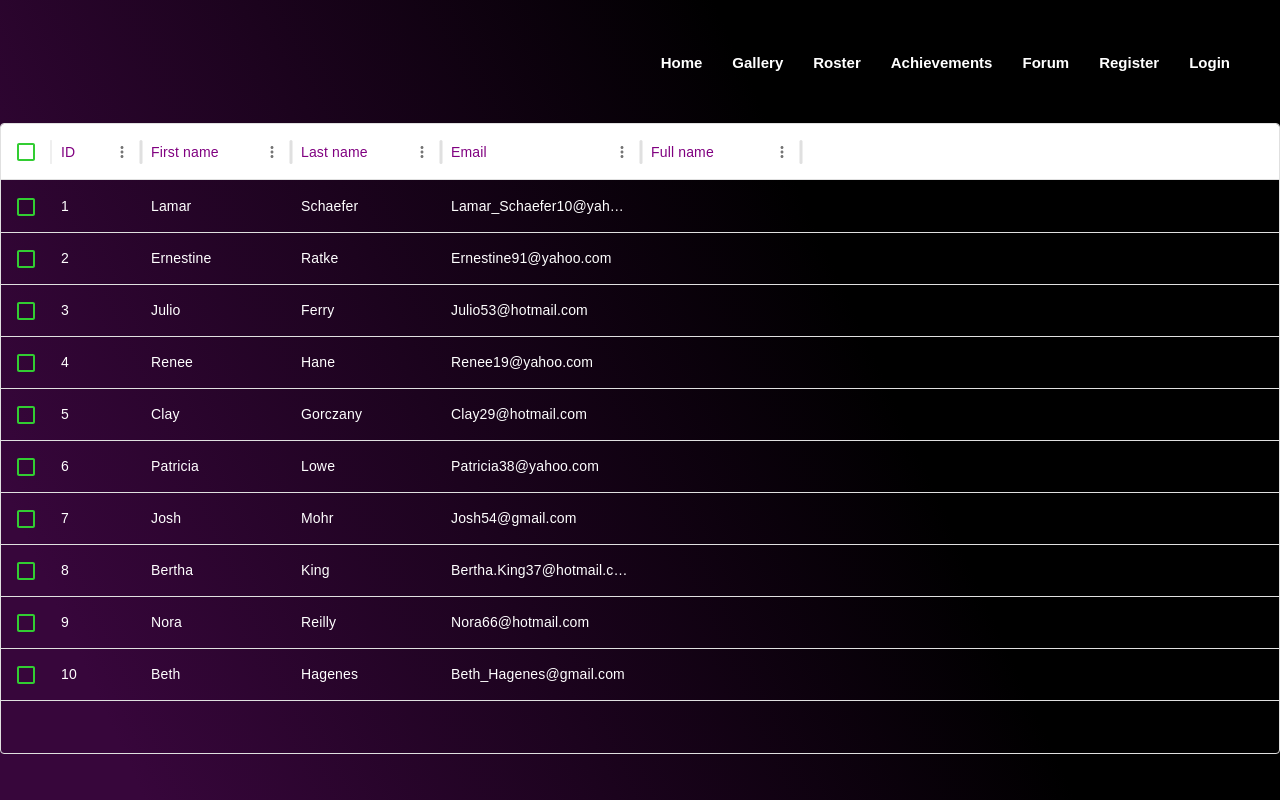
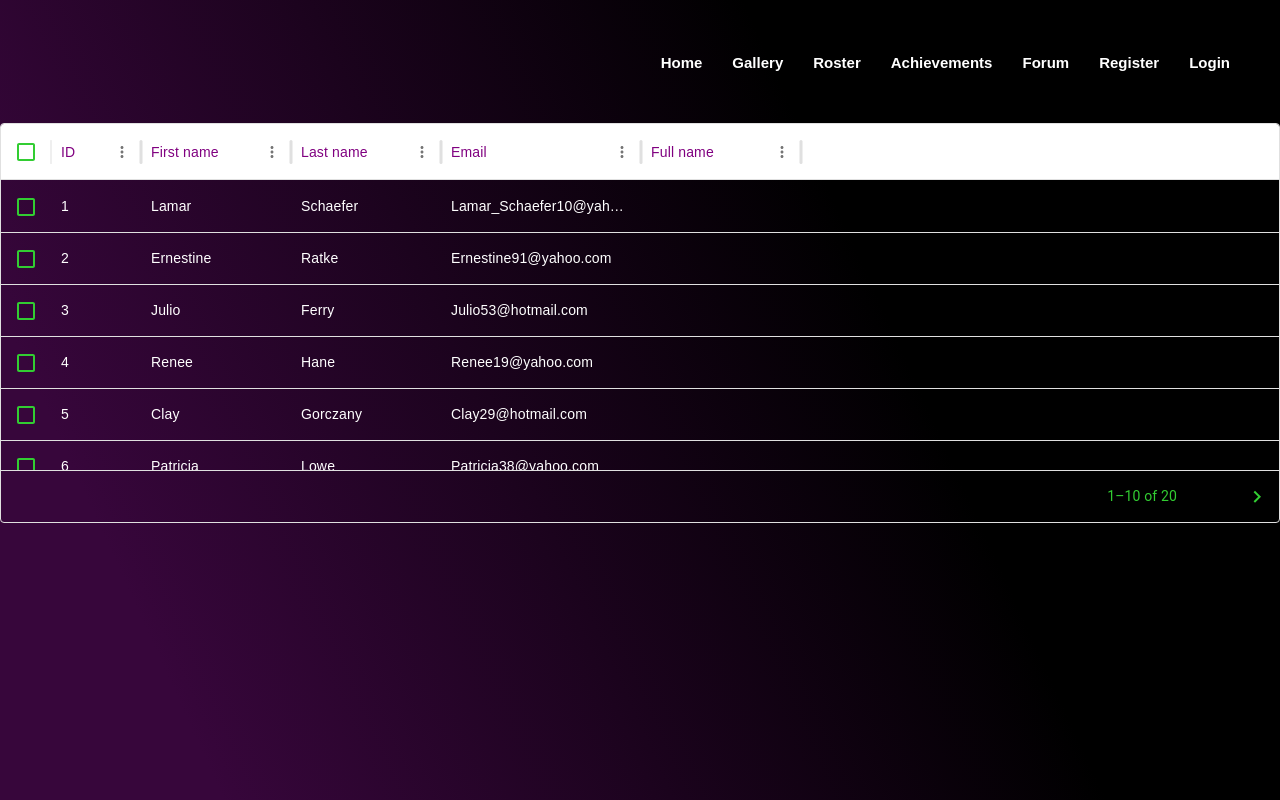
Before and after one commit to Spamz93/Practice-Project, a React (Vite) app: page /roster in a window 1280 px wide. Shown: the top 800 px of the page. Built offline with nearby package versions, Linux system fonts and the light colour scheme.

Commit message:
pagination fix

```diff
--- a/src/components/Image_Box/Image_Box.jsx
+++ b/src/components/Image_Box/Image_Box.jsx
@@ -9,13 +9,12 @@ const Image_Box = () => {
         <Box className="hero-img">
           <Box
             component="img"
-            src='../../../public/Goblino_2_transperant.png'
+            src='../../../public/Goblino_2_transperant.svg'
             alt="description"
             sx={{
               width: "100%",
               height: "auto",
-              maxWidth: "100%",
-              display: "block",
+              maxWidth: "600px",
 
             }}
           />
--- a/src/pages/Roster/Roster.jsx
+++ b/src/pages/Roster/Roster.jsx
@@ -61,7 +61,7 @@ const Roster = () => {
   console.log('Rendering DataGrid with rows:', characters);
 
   return (
-    <Box sx={{ height: '400', width: '100%' }}>
+    <Box sx={{ height: '400px', width: '100%' }}>
       <DataGrid
         rows={characters}
         columns={columns}
@@ -83,21 +83,20 @@ const Roster = () => {
             color: 'purple',
           },
           '& .MuiDataGrid-footerContainer': {
-            color: 'limegreen !important',
+            color: 'limegreen',
+            '& .MuiTablePagination-root': {
+              color: 'limegreen !important',
+            },
           },
           '& .MuiDataGrid-checkboxInput': {
             color: 'limegreen',
           },
-          '& .Mui-checked' : {
+          '& .Mui-checked': {
             color: 'limegreen !important',
           },
-          '& .MuiDataGrid-pagination':{
-            color: 'white !important',
-            '& .MuiPaginationItem-root' :{
-              color: 'white !important',
-            }
-          }
-
+          '& .MuiPaginationItem-root': {
+            color: 'limegreen !important',
+          },
         }}
       />
     </Box>
```
